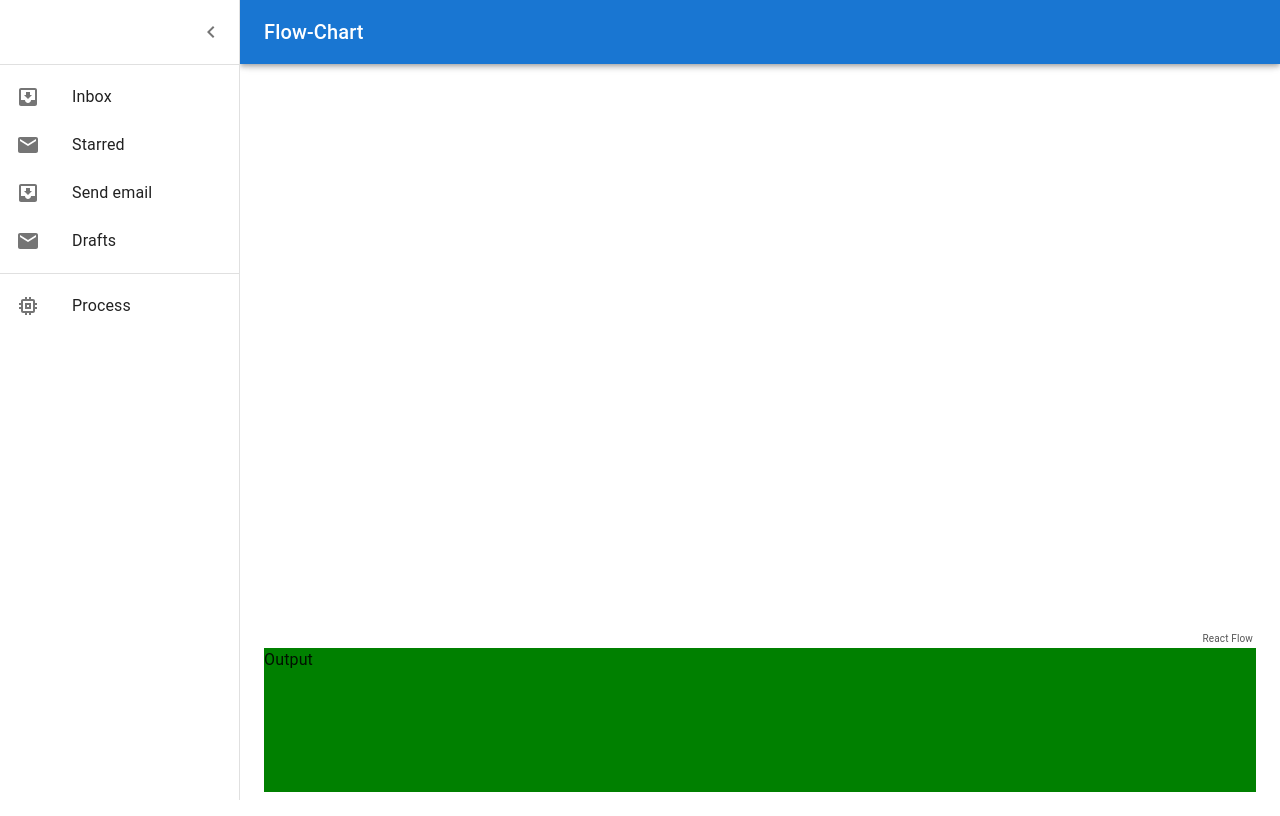
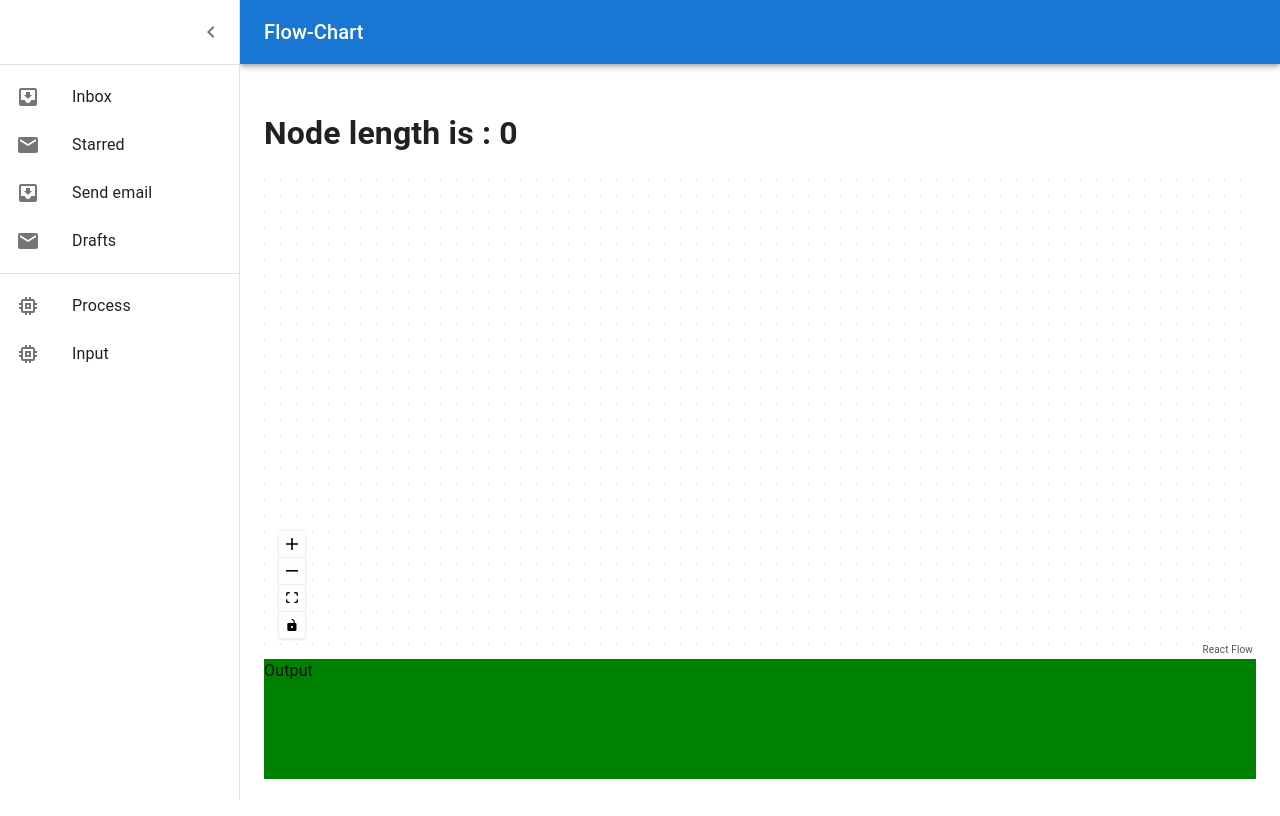
Before and after one commit to NaveenDanj/react-flow-chart, a React (Create React App) app: page / in a window 1280 px wide. Built offline with nearby package versions, Linux system fonts and the light colour scheme.

Commit message:
fixed new node not added to canvas issue

```diff
--- a/src/Store/NodeSlice/index.js
+++ b/src/Store/NodeSlice/index.js
@@ -10,12 +10,20 @@ export const nodesSlice = createSlice({
   reducers: {
 
     addNode : (state , action) => {
-        state.nodes.push(action.payload);
+      state.nodes.push(action.payload);
+    },
+
+    resetNodes : (state) => {
+      state.nodes = [];
+    },
+
+    setNodes : (state , action) => {
+      state.nodes = action.payload;
     }
 
   },
 })
 
 // Action creators are generated for each case reducer function
-export const { addNode } = nodesSlice.actions
+export const { addNode , resetNodes , setNodes } = nodesSlice.actions
 export default nodesSlice.reducer
--- a/src/components/Drawer/SideBarNodeList.js
+++ b/src/components/Drawer/SideBarNodeList.js
@@ -6,24 +6,73 @@ import ListItemText from '@mui/material/ListItemText';
 
 import MemoryIcon from '@mui/icons-material/Memory';
 
+import { useSelector , useDispatch  } from 'react-redux';
+import { addNode , resetNodes , setNodes } from '../../Store/NodeSlice'
+
+
+
 
 //adding process node
-const handleAddProcessNode = () => {
-    console.log('add process node');
-}
 
 
 
 
 function SideBarNodeList() {
+
+    const Nodes = useSelector((state) => state.Nodes.nodes);
+    const dispatch = useDispatch();
+
+    const handleAddProcessNode = () => {
+
+        let lastNodes =[...Nodes];
+
+        let newNode = {
+            id :  Nodes.length + 1 + '',
+            data: { label: 'Process Node' },
+            position: { x: 250, y: 25 },
+            isHidden : false
+        }
+
+        lastNodes.push(newNode);
+        dispatch(resetNodes())
+        dispatch( setNodes(lastNodes) );
+    }
+
+    const handleAddInputNode = () => {
+
+        let lastNodes =[...Nodes];
+
+        let newNode = {
+            id :  Nodes.length + 1 + '',
+            data: { label: 'Input Node' },
+            position: { x: 250, y: 25 },
+            isHidden : false
+        }
+
+        lastNodes.push(newNode);
+        dispatch(resetNodes())
+        dispatch( setNodes(lastNodes) );
+
+    }
+
+
     return (
         <List>
+
             <ListItem onClick={() => handleAddProcessNode()} button key={"Process"}>
                 <ListItemIcon>
                     <MemoryIcon />
                 </ListItemIcon>
                 <ListItemText primary={'Process'} />
             </ListItem>
+
+            <ListItem onClick={() => handleAddInputNode()} button key={"Input"}>
+                <ListItemIcon>
+                    <MemoryIcon />
+                </ListItemIcon>
+                <ListItemText primary={'Input'} />
+            </ListItem>
+
         </List>
     )
 }
--- a/src/components/Main/Canvas.js
+++ b/src/components/Main/Canvas.js
@@ -1,17 +1,45 @@
-import React, { useEffect } from 'react'
-import ReactFlow from 'react-flow-renderer';
+import React, { useEffect, useState } from 'react'
+import ReactFlow , {Background , Controls} from 'react-flow-renderer';
 import { useSelector } from 'react-redux';
 
 
 
-const elements = [
+let elements = [
+    // {
+    //   id: '1',
+    //   type: 'input', // input node
+    //   data: { label: 'Input Node' },
+    //   position: { x: 250, y: 25 },
+    // },
+    // // default node
+    // {
+    //   id: '2',
+    //   // you can also pass a React component as a label
+    //   data: { label: <div>Default Node</div> },
+    //   position: { x: 100, y: 125 },
+    // },
+    // {
+    //   id: '3',
+    //   type: 'output', // output node
+    //   data: { label: 'Output Node' },
+    //   position: { x: 250, y: 250 },
+    // },
+
+    // {
+    //   id: '4',
+    //   type: 'output', // output node
+    //   data: { label: 'Output Node' },
+    //   position: { x: 250, y: 250 },
+    // },
+    // animated edge
+    // { id: 'e1-2', source: '1', target: '2', animated: true },
+    // { id: 'e2-3', source: '2', target: '3' },
     {
       id: '1',
-      type: 'input', // input node
-      data: { label: 'Input Node' },
-      position: { x: 250, y: 25 },
+      // you can also pass a React component as a label
+      data: { label: <div>Default Node</div> },
+      position: { x: 100, y: 125 },
     },
-    // default node
     {
       id: '2',
       // you can also pass a React component as a label
@@ -20,13 +48,10 @@ const elements = [
     },
     {
       id: '3',
-      type: 'output', // output node
-      data: { label: 'Output Node' },
-      position: { x: 250, y: 250 },
-    },
-    // animated edge
-    { id: 'e1-2', source: '1', target: '2', animated: true },
-    { id: 'e2-3', source: '2', target: '3' },
+      // you can also pass a React component as a label
+      data: { label: <div>Default Node</div> },
+      position: { x: 100, y: 125 },
+    }
 ];
 
 
@@ -34,13 +59,13 @@ function Canvas() {
 
   const Nodes = useSelector((state) => state.Nodes.nodes);
 
-  useEffect(() => {
-    console.log('the node values are ' , Nodes);
-  },[])
-
   return (
-    <div style={{ height: '70vh' , backgroundColor : 'white' , borderWidth : 1 , borderColor : 'gray' }}>
-        <ReactFlow elements={elements} />
+    <div style={{ height: '60vh' , backgroundColor : 'white' , borderWidth : 1 , borderColor : 'gray' }}>
+        <h1>Node length is : {Nodes.length}</h1>
+        <ReactFlow elements={Nodes} >
+          <Background color='#888' gap={16} />
+          <Controls />
+        </ReactFlow>
     </div>
   )
 }
--- a/src/components/Main/Output.js
+++ b/src/components/Main/Output.js
@@ -2,7 +2,7 @@ import React from 'react'
 
 function Output() {
   return (
-    <div style={{ backgroundColor : 'green' , height : '18vh'}}>Output</div>
+    <div style={{ backgroundColor : 'green' , height : '15vh' , marginTop : 70}}>Output</div>
   )
 }
 
```
Also changed, not shown: src/components/MainDrawer.js (+0 -10 lines). Lines whose indentation alone changed are shown as unchanged.
